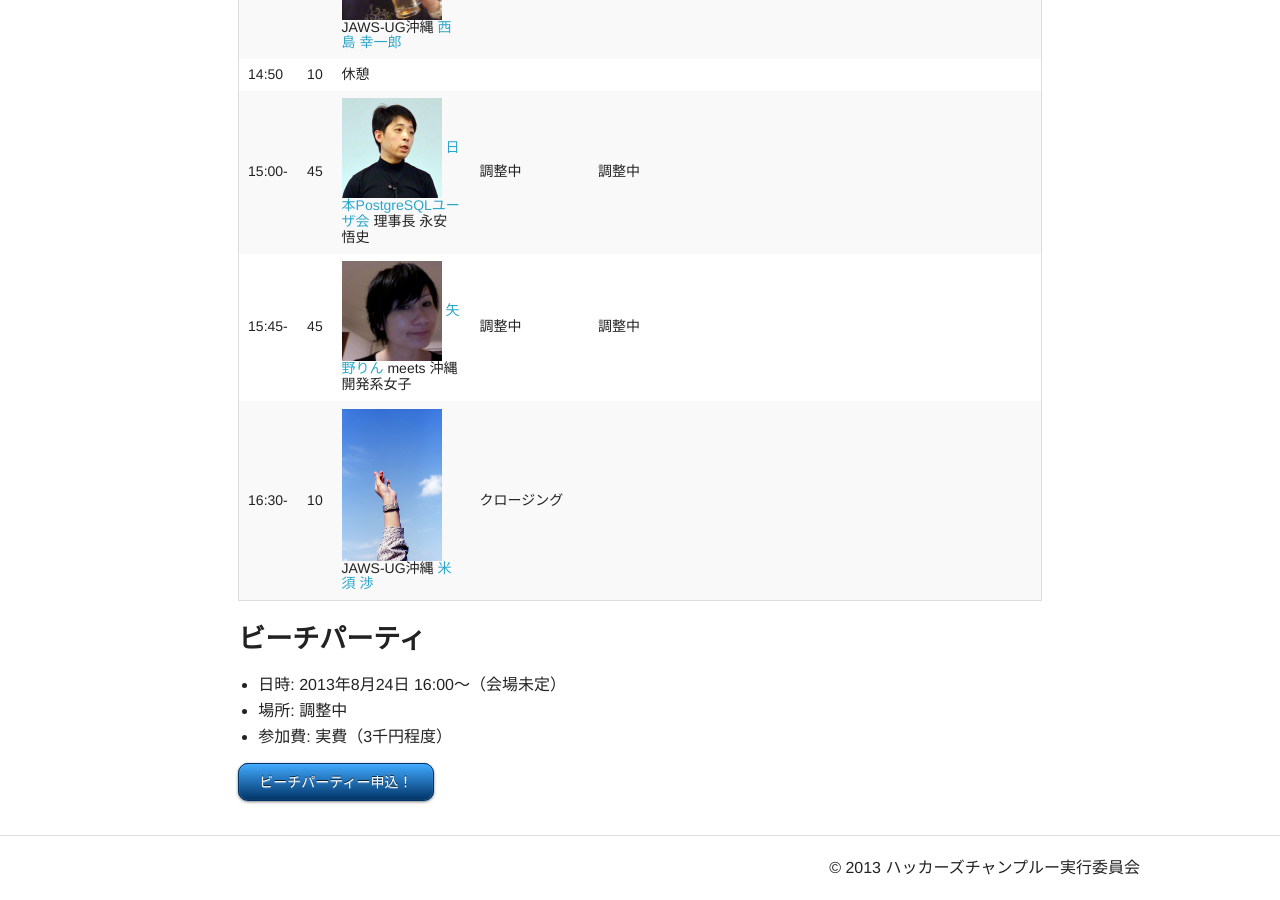
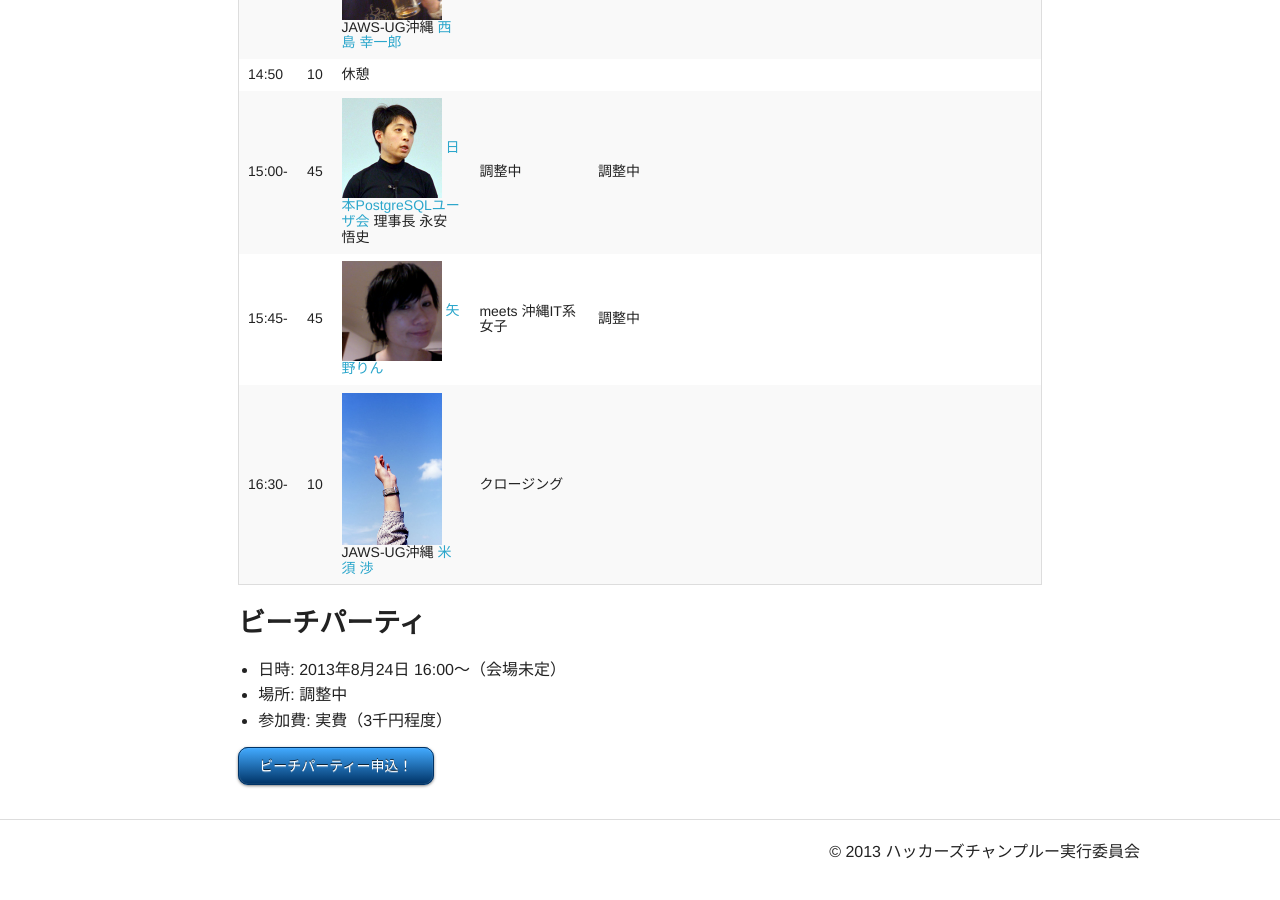
Before and after one commit to hackers-champloo/hackers-champloo.github.io, a Jekyll site: the page built from program-w-photo.md, in a window 1280 px wide and 900 px high, scrolled down 2232 px. Built offline with Jekyll 4.4.1, drawn with Linux system fonts in a browser that asks for light colours; Markdown is read by kramdown in place of the engine named in the settings.

Commit message:
女子部の呼称を変更

```diff
--- a/program-w-photo.md
+++ b/program-w-photo.md
@@ -56,7 +56,7 @@ Android女子部 [矢野りん](https://twitter.com/yanorin)          | Android
 14:35-   | 15 | <img width="100" src="img/nishijima.png"> JAWS-UG沖縄 [西島 幸一郎](https://twitter.com/k_nishijima) | 調整中 | 調整中
 14:50    | 10 | 休憩
 15:00-   | 45 | <img width="100" src="img/nagayasu.png"> [日本PostgreSQLユーザ会](http://www.postgresql.jp/) 理事長 永安 悟史 | 調整中 | 調整中
-15:45-   | 45 | <img width="100" src="img/yano.png"> [矢野りん](https://twitter.com/yanorin) meets 沖縄開発系女子 | 調整中 | 調整中
+15:45-   | 45 | <img width="100" src="img/yano.png"> [矢野りん](https://twitter.com/yanorin) | meets 沖縄IT系女子 | 調整中
 16:30-   | 10 | <img width="100" src="img/yonesu.jpg"> JAWS-UG沖縄 [米須 渉](https://twitter.com/asumaslv) | クロージング
 
 
```
